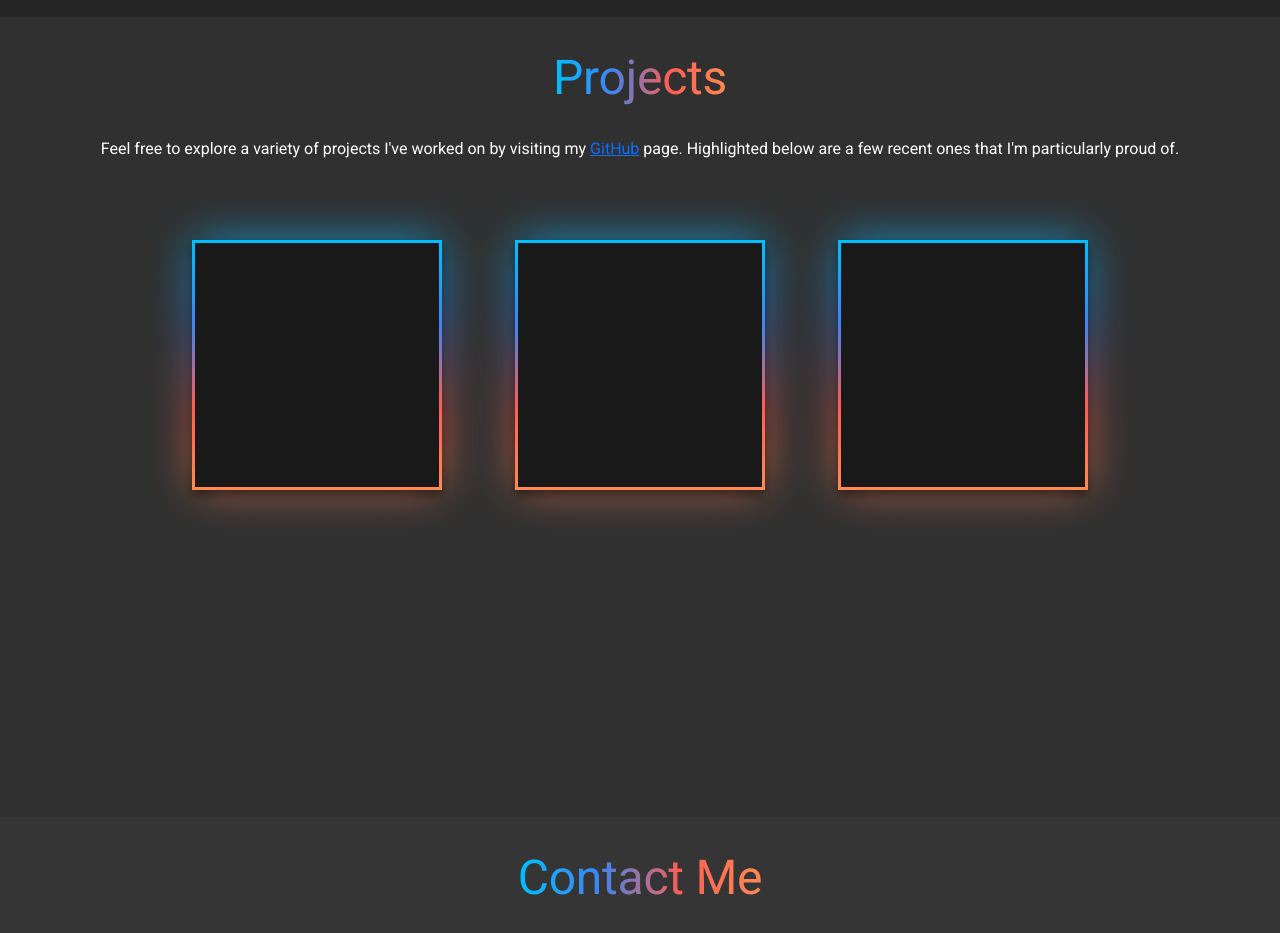
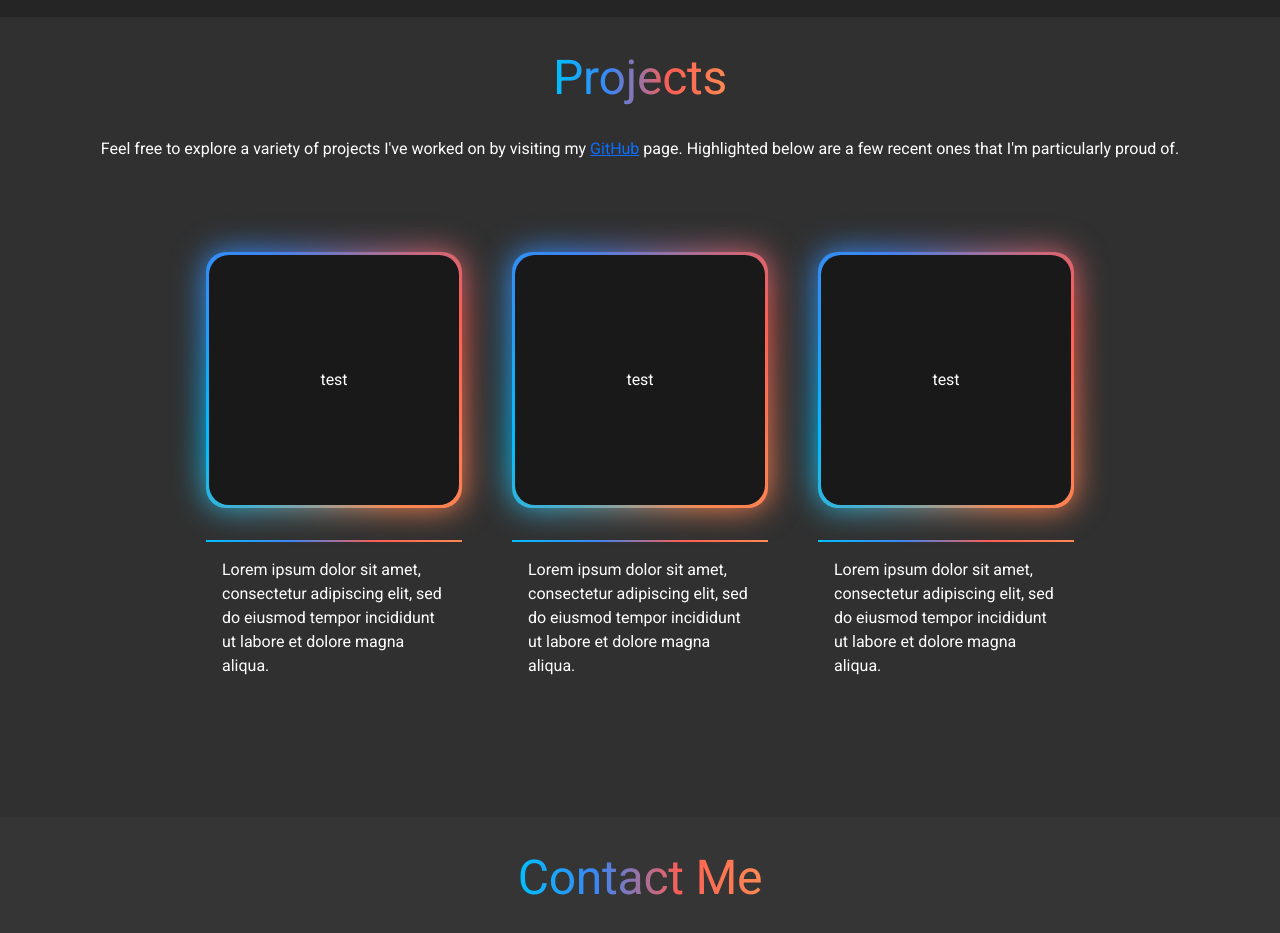
Before and after one commit to JakeFerrero/portfolio, a Next.js app: page /portfolio/ in a window 1280 px wide. Shown: the part 3700-4633 px from the top of the page. Built offline with nearby package versions, Linux system fonts and the light colour scheme.

Commit message:
work on project section

```diff
--- a/src/app/components/projects/ProjectCard.module.css
+++ /dev/null
@@ -1,73 +0,0 @@
-.cardContainer {
-  position: relative;
-  display: flex;
-  width: 275px;
-  height: 275px;
-  justify-content: center;
-  align-items: center;
-  z-index: 1;
-}
-
-.card {
-  display: flex;
-  width: 250px;
-  height: 250px;
-  position: relative;
-  background: #191919;
-  border: 3px solid;
-  border-image: linear-gradient(to bottom, #00bfff, #3e84f2, #fd5e53, #fd8953) 1;
-  box-shadow: 0px 5px 10px rgba(0, 0, 0, 0.5);
-
-  transform: translateX(100%);
-  opacity: 0;
-
-  transition: width 0.3s ease, height 0.3s ease, box-shadow 0.3s ease, transform 0.5s ease, opacity 0.5s ease;
-
-  grid-row: 1;
-}
-.cardContainer::before {
-  content: '';
-  position: absolute;
-  z-index: -1;
-  inset: 0;
-  width: 100%;
-  height: 100%;
-
-  background: linear-gradient(to bottom, #00bfff, #3e84f2, #fd5e53, #fd8953);
-  opacity: 0;
-  filter: blur(25px);
-  transition: opacity 0.8s ease-in, transform 0.8s ease;
-}
-
-.card1 {
-  grid-column: 1;
-}
-
-.card2 {
-  grid-column: 2;
-}
-
-.card3 {
-  grid-column: 3;
-}
-
-.cardContainer.beforeVisible::before {
-  opacity: 0.7;
-  transform: scale(0.9);
-}
-
-.card:hover {
-  width: 275px;
-  height: 275px;
-  box-shadow: 0px 10px 20px rgba(0, 0, 0, 0.8);
-}
-
-.cardContainer:hover::before {
-  transform: scale(1.1);
-  opacity: 1;
-}
-
-.card.slideIn {
-  transform: translateX(0);
-  opacity: 1;
-}
--- a/src/app/components/projects/ProjectCard.tsx
+++ b/src/app/components/projects/ProjectCard.tsx
@@ -1,9 +1,11 @@
+import style from './projects.module.css';
+
 export default function ProjectCard() {
   return (
-    <>
-    <div className="cardContainer">
-      <div className="card card1"></div>
+    <div className={style.itemWrapper}>
+      <div className={style.itemGlow}>
+        <div className={style.item}>test</div>
+      </div>
     </div>
-    </>
   );
 }
--- a/src/app/components/projects/projects.module.css
+++ b/src/app/components/projects/projects.module.css
@@ -76,7 +76,111 @@
   opacity: 1;
 }
 
-.card.slideIn {
+/* ---------------------------------------------- */
+.gridContainer {
+  display: flex;
+  flex-direction: column;
+  justify-content: center;
+  align-items: center;
+  gap: 2rem;
+
+  flex: 1;
+}
+
+.grid, .descriptionGrid {
+  display: grid;
+  gap: 2rem 50px;
+  grid-template-columns: 256px 256px 256px;
+}
+
+.itemWrapper {
+  width: 100%; /* Same width as itemGlow */
+  height: 100%; /* Same height as itemGlow */
+  border-radius: 20px;
+
+  display: flex;
+  justify-content: center;
+  align-items: center;
+
+  transform: translateX(100%);
+  opacity: 0;
+  transition: transform 0.5s ease, opacity 0.5s ease;
+}
+
+.itemWrapper:hover > * {
+  transform: scale(1.1);
+}
+.itemGlow, .item {
+  transition: transform 0.3s ease;
+}
+
+.itemWrapper.slideIn {
   transform: translateX(0);
   opacity: 1;
 }
+
+.itemGlow {
+  position: relative;
+  width: 256px;
+  height: 256px;
+  border-radius: inherit;
+
+  background: conic-gradient(
+    from var(--gradient-angle),
+    #00bfff,
+    #3e84f2,
+    #fd5e53,
+    #fd8953,
+    #00bfff
+  );
+  animation: rotation 4s linear infinite;
+  z-index: 1;
+}
+.itemGlow::before {
+  content: '';
+  position: absolute;
+  inset: 0;
+  border-radius: inherit;
+  background: conic-gradient(from var(--gradient-angle), #00bfff, #3e84f2, #fd5e53, #fd8953, #00bfff);
+  animation: rotation 4s linear infinite;
+  filter: blur(1rem);
+  z-index: 0;
+}
+
+.item {
+  position: absolute;
+  inset: 3px;
+  width: 250px;
+  height: 250px;
+  border-radius: inherit;
+  background-color: #191919;
+  display: flex;
+  justify-content: center;
+  align-items: center;
+  z-index: 2;
+}
+
+@property --gradient-angle {
+  syntax: "<angle>";
+  initial-value: 0deg;
+  inherits: false;
+} /* All three of these properties are needed or property won't register */
+
+@keyframes rotation {
+  0% { --gradient-angle: 0deg; }
+  100% { --gradient-angle: 360deg; }
+}
+
+.projectDescription {
+  border-top: 2px solid;
+  border-image: linear-gradient(90deg, #00bfff, #3e84f2, #fd5e53, #fd8953) 1;
+  padding: 1rem;
+
+  opacity: 0;
+  transform: translateY(50px);
+  transition: transform 0.5s ease, opacity 1s ease;
+}
+.projectDescription.reveal {
+  opacity: 1;
+  transform: translateY(0);
+}
--- a/src/app/components/projects/projects.tsx
+++ b/src/app/components/projects/projects.tsx
@@ -1,35 +1,91 @@
 import { useEffect } from 'react';
+import ProjectCard from './ProjectCard';
 import style from './projects.module.css';
 
 export default function Projects() {
   useEffect(() => {
-    const projects = document.querySelectorAll(`.${style.card}`);
-    const projectContainers = document.querySelectorAll(`.${style.cardContainer}`);
+    const wrappers = document.querySelectorAll(`.${style.itemWrapper}`);
+    const descriptions = document.querySelectorAll(`.${style.projectDescription}`);
 
-    const projectObserver = new IntersectionObserver(
+    function slideInItemsSequentially() {
+      wrappers.forEach((wrapper, index) => {
+        setTimeout(() => {
+          wrapper.classList.add(`${style.slideIn}`);
+        }, index * 250);
+      });
+    }
+
+    function slideOutItemsSequentially() {
+      wrappers.forEach((wrapper, index) => {
+        const reverseIndex = wrappers.length - 1 - index;
+        setTimeout(() => {
+          wrapper.classList.remove(`${style.slideIn}`);
+        }, reverseIndex * 250);
+      });
+    }
+
+    let gridHasCrossed = false;
+    let projectAnimationHasFinished = false;
+
+    const observer = new IntersectionObserver(
       (entries) => {
-        entries.forEach((entry, index) => {
+        entries.forEach((entry) => {
           if (entry.isIntersecting) {
-            setTimeout(() => {
-              entry.target.classList.add(`${style.slideIn}`);
-            }, index * 250);
-            projectObserver.unobserve(entry.target); // Stop observing once the animation has run
-
-            // Add .before-visible after the slide-in animation is done
-            setTimeout(() => {
-              projectContainers.forEach((container) => {
-                container.classList.add(`${style.beforeVisible}`);
-              });
-            }, 1000); // Delay to match the slide-in duration
+            if (!gridHasCrossed) {
+              slideInItemsSequentially();
+              gridHasCrossed = true;
+              setTimeout(() => {
+                projectAnimationHasFinished = true;
+              }, 1000);
+            }
+          } else {
+            const isScrollingUp = entry.boundingClientRect.top > 0;
+            if (isScrollingUp) {
+              slideOutItemsSequentially();
+              gridHasCrossed = false;
+              projectAnimationHasFinished = false;
+            }
           }
         });
       },
-      {
-        threshold: 0.5
-      }
+      { threshold: 0.9 }
     );
 
-    projects.forEach((project) => projectObserver.observe(project));
+    let descGridHasCrossed = false;
+
+    const descriptionGridObserver = new IntersectionObserver(
+      (entries) => {
+        entries.forEach((entry) => {
+          if (entry.isIntersecting) {
+            if (!descGridHasCrossed) {
+              descGridHasCrossed = true;
+              setTimeout(
+                () => {
+                  descriptions.forEach((description) => {
+                    description.classList.add(`${style.reveal}`);
+                  });
+                },
+                projectAnimationHasFinished ? 0 : 800
+              );
+            }
+          } else {
+            const isScrollingUp = entry.boundingClientRect.top > 0;
+            if (isScrollingUp) {
+              descriptions.forEach((description) => {
+                description.classList.remove(`${style.reveal}`);
+              });
+              descGridHasCrossed = false;
+            }
+          }
+        });
+      },
+      { threshold: 0.8 }
+    );
+
+    const grid = document.querySelector(`.${style.grid}`);
+    observer.observe(grid!);
+    const descGrid = document.querySelector(`.${style.descriptionGrid}`);
+    descriptionGridObserver.observe(descGrid!);
   });
 
   return (
@@ -39,20 +95,37 @@ export default function Projects() {
           <span>Projects</span>
         </h1>
       </div>
-      <p>
+      <p style={{ marginBottom: '2rem' }}>
         Feel free to explore a variety of projects I&apos;ve worked on by visiting my{' '}
         <a href="https://github.com/JakeFerrero">GitHub</a> page. Highlighted below are a few recent ones that I&apos;m
         particularly proud of.
       </p>
-      <div className={style.projectsGrid}>
-        <div className={style.cardContainer}>
-          <div className={`${style.card} ${style.card1}`}></div>
+
+      <div className={style.gridContainer}>
+        <div className={style.grid}>
+          <ProjectCard />
+          <ProjectCard />
+          <ProjectCard />
         </div>
-        <div className={style.cardContainer}>
-          <div className={`${style.card} ${style.card2}`}></div>
-        </div>
-        <div className={style.cardContainer}>
-          <div className={`${style.card} ${style.card3}`}></div>
+        <div className={style.descriptionGrid}>
+          <div className={style.projectDescription}>
+            <p>
+              Lorem ipsum dolor sit amet, consectetur adipiscing elit, sed do eiusmod tempor incididunt ut labore et
+              dolore magna aliqua.
+            </p>
+          </div>
+          <div className={style.projectDescription}>
+            <p>
+              Lorem ipsum dolor sit amet, consectetur adipiscing elit, sed do eiusmod tempor incididunt ut labore et
+              dolore magna aliqua.
+            </p>
+          </div>
+          <div className={style.projectDescription}>
+            <p>
+              Lorem ipsum dolor sit amet, consectetur adipiscing elit, sed do eiusmod tempor incididunt ut labore et
+              dolore magna aliqua.
+            </p>
+          </div>
         </div>
       </div>
     </>
--- a/src/app/globals.css
+++ b/src/app/globals.css
@@ -106,11 +106,6 @@ h4 {
   background-color: #303030;
 }
 
-#projects .contentContainer {
-  justify-content: unset;
-  gap: 50px;
-}
-
 #contact {
   background-color: #353535;
 }
```
